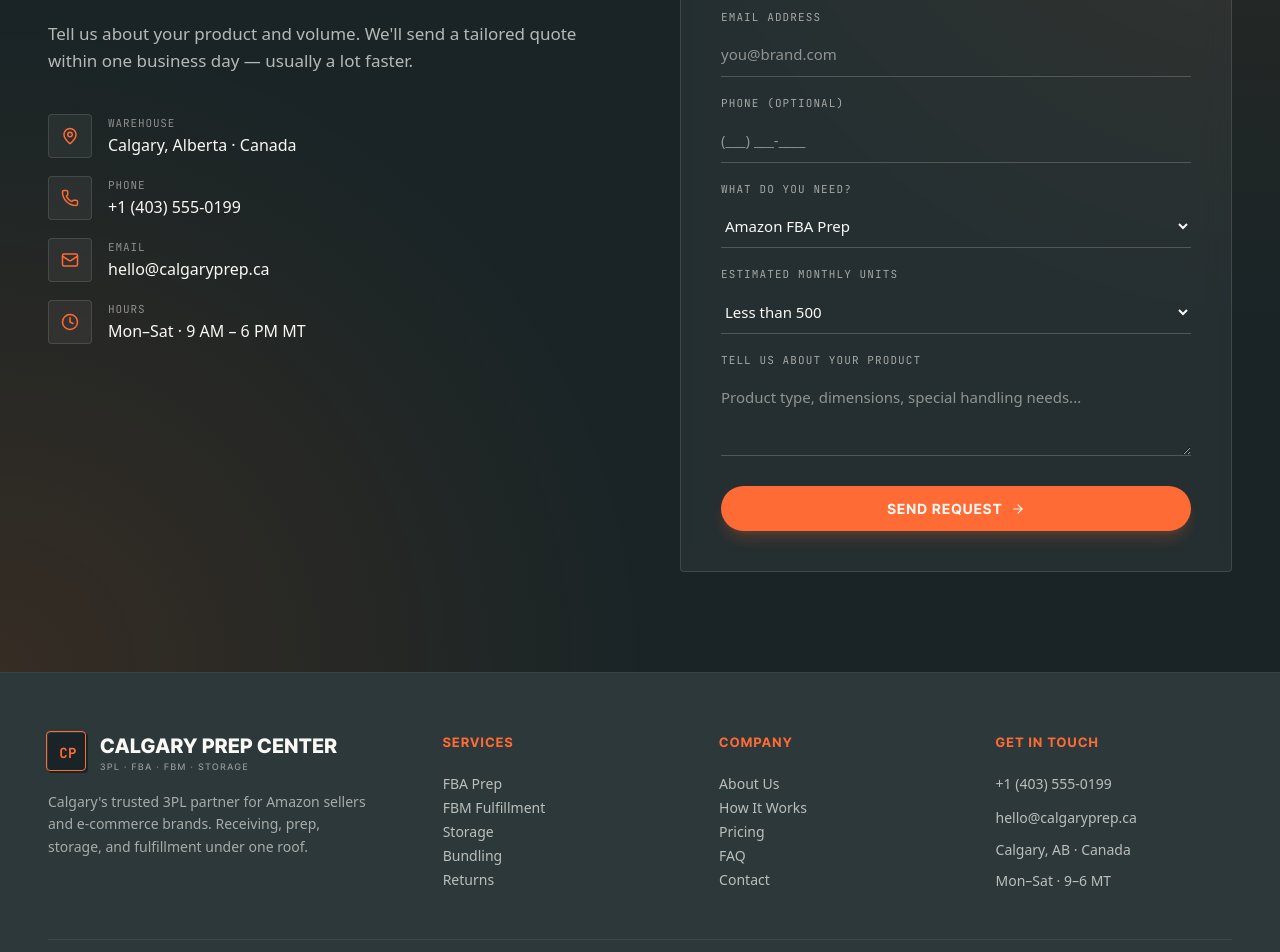
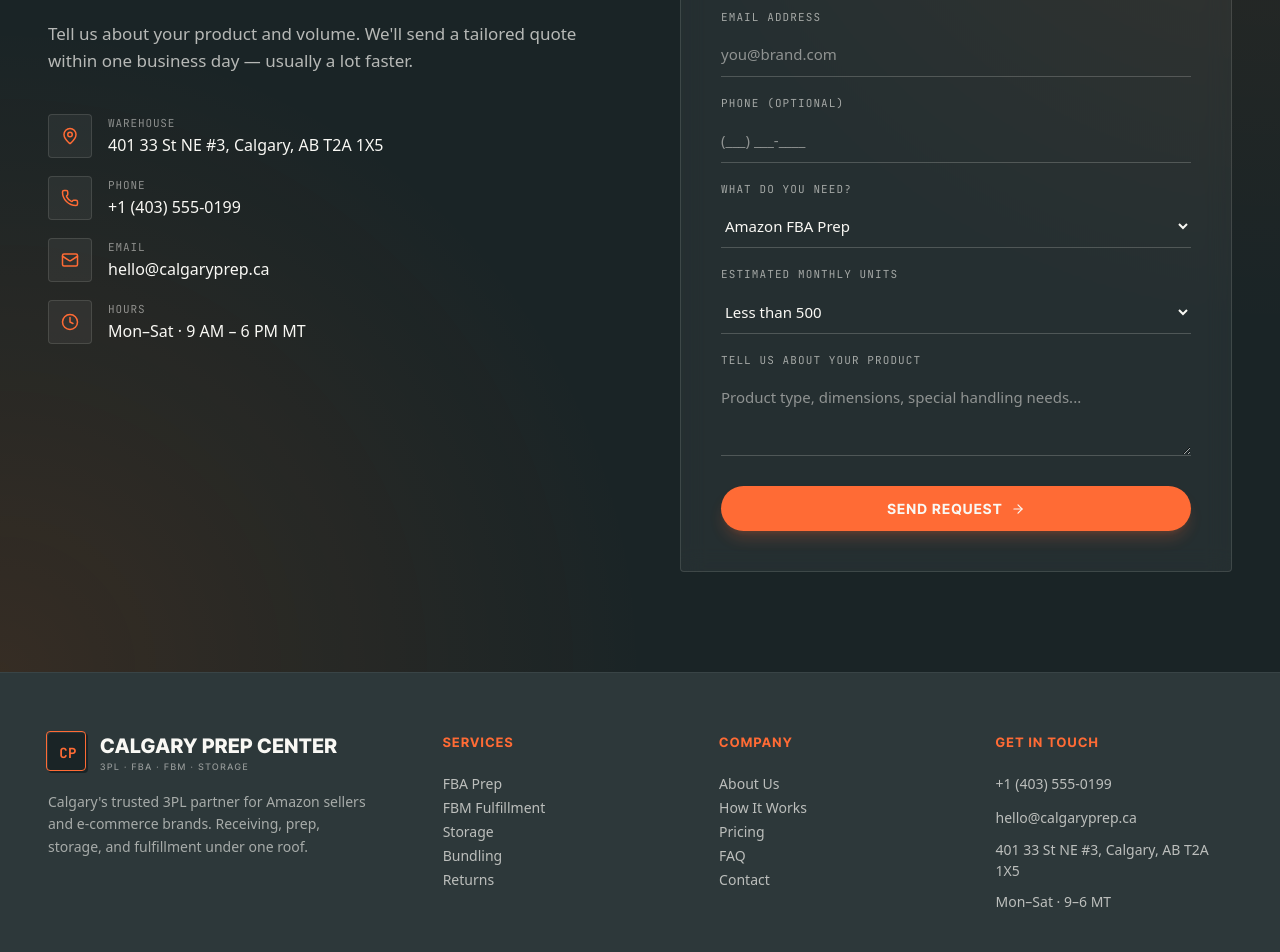
Before and after one commit to surajshrestha8/calgary, a Next.js app: page / in a window 1280 px wide. Shown: the part 6560-7512 px from the top of the page. Built offline with nearby package versions, Linux system fonts and the light colour scheme.

Commit message:
update address

```diff
--- a/src/components/Contact.tsx
+++ b/src/components/Contact.tsx
@@ -28,7 +28,7 @@
               <ContactRow
                 icon={<MapPin size={18} />}
                 label="Warehouse"
-                value="Calgary, Alberta · Canada"
+                value="401 33 St NE #3, Calgary, AB T2A 1X5"
               />
               <ContactRow
                 icon={<Phone size={18} />}
--- a/src/components/Footer.tsx
+++ b/src/components/Footer.tsx
@@ -45,7 +45,7 @@
             <ul className="flex flex-col gap-2.5">
               <li><a href="tel:+14035550199" className="text-paper/70 text-[14px] hover:text-amber transition-colors">+1 (403) 555-0199</a></li>
               <li><a href="mailto:hello@calgaryprep.ca" className="text-paper/70 text-[14px] hover:text-amber transition-colors">hello@calgaryprep.ca</a></li>
-              <li className="text-paper/70 text-[14px]">Calgary, AB · Canada</li>
+              <li className="text-paper/70 text-[14px]">401 33 St NE #3, Calgary, AB T2A 1X5 </li>
               <li className="text-paper/70 text-[14px]">Mon–Sat · 9–6 MT</li>
             </ul>
           </FooterCol>
```
Also changed, not shown: tsconfig.json (+24 -4 lines), next-env.d.ts (added).
